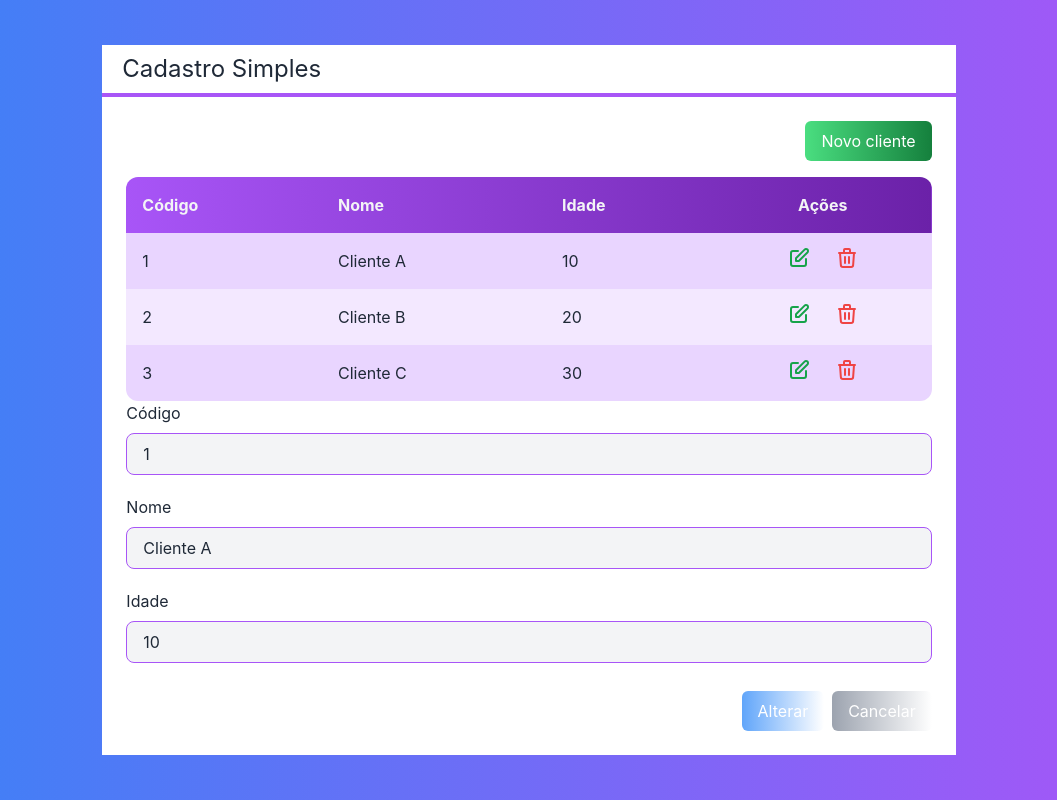
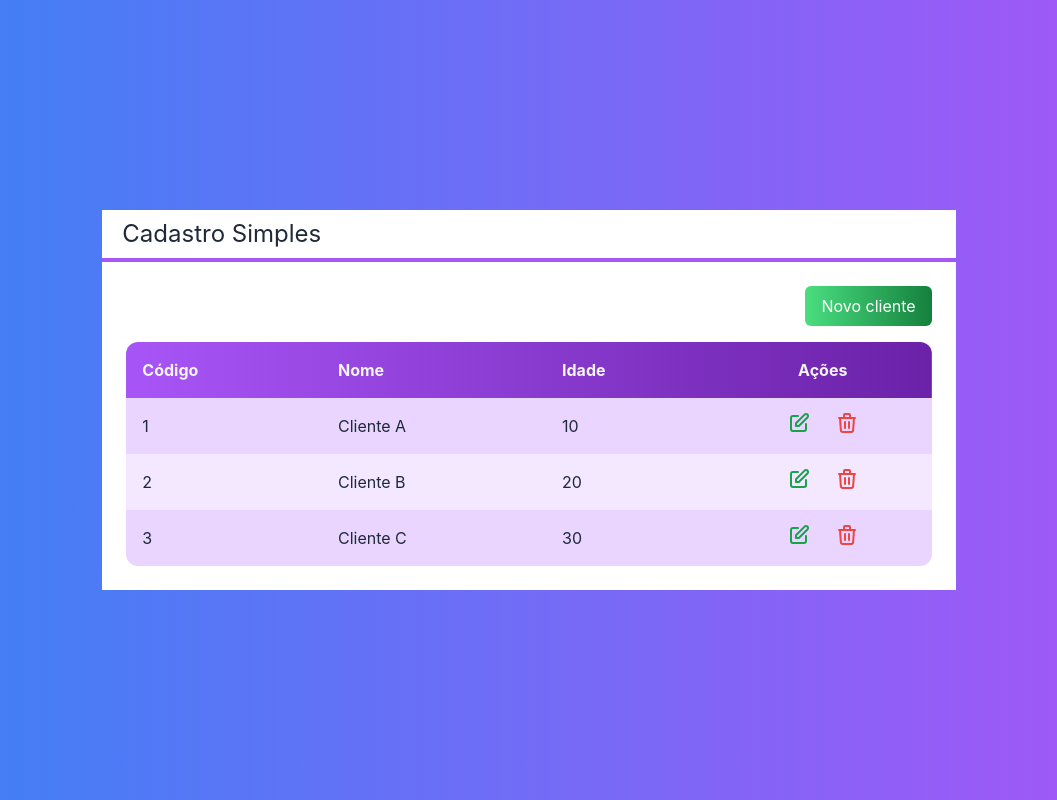
Before and after one commit to pedrohsbatista/CRUD-NextJS, a Next.js app: page / in a window 1280 px wide. Shown: the whole page, without its empty margins (111-1168 px from the left). Built offline with nearby package versions, Linux system fonts and the light colour scheme.

Commit message:
Alternando entre tabela e formulário

```diff
--- a/src/components/Botao.tsx
+++ b/src/components/Botao.tsx
@@ -2,6 +2,7 @@
     cor?: 'green' | 'blue' | 'gray'
     className?: string
     children: any
+    onClick?: () => void
 }
 
 export default function Botao(props: BotaoProps) {
@@ -11,7 +12,7 @@
             bg-gradient-to-r from-${cor}-400 to-${cor}-700
             text-white px-4 py-2 rounded-md
             ${props.className}
-        `}>
+        `} onClick={props.onClick}>
             {props.children}
         </button>
     )
--- a/src/components/Formulario.tsx
+++ b/src/components/Formulario.tsx
@@ -4,7 +4,9 @@
 import Cliente from "../core/Cliente";
 
 interface FormularioProps {
-    cliente: Cliente
+    cliente: Cliente,
+    clienteMudou?: (cliente: Cliente) => void
+    cancelado?: () => void
 }
 
 export default function Formulario(props: FormularioProps) {
@@ -21,10 +23,10 @@
                 `}>
                 <Botao cor="blue" className={`
                                             mr-2
-                                            `}>
+                                            `} onClick={() => props.clienteMudou?.(new Cliente(nome, +idade, id))}>
                     {id ? "Alterar" : "Salvar" }
                 </Botao>
-                <Botao>Cancelar</Botao>
+                <Botao onClick={props.cancelado}>Cancelar</Botao>
             </div>
         </div>
     )
--- a/src/pages/index.tsx
+++ b/src/pages/index.tsx
@@ -3,6 +3,7 @@
 import Botao from '../components/Botao'
 import Cliente from '../core/Cliente'
 import Formulario from '../components/Formulario'
+import { useState } from 'react'
 
 export default function Home() {
 
@@ -18,6 +19,12 @@
   function clienteExcluido(cliente: Cliente){
   }
 
+  function salvarCliente(cliente: Cliente) {
+    console.log(cliente)
+  }
+
+  const [visivel, setVisivel] = useState<'tabela' | 'form'>('tabela')
+
   return (
     <div className={`
       flex justify-center items-center h-screen
@@ -25,17 +32,22 @@
       text-white
     `}>
        <Layout titulo="Cadastro Simples">
+              {visivel === 'tabela' ? (
+                <>
                    <div className={`
                     flex justify-end
                   `}>
                     <Botao cor="green" className={`
                                             mb-4
-                `}>
+                    `} onClick={() => setVisivel('form')}>
                           Novo cliente
                     </Botao>
                   </div>
                   <Tabela clientes={clientes} clienteSelecionado={clienteSelecionado} clienteExcluido={clienteExcluido}></Tabela>
-            <Formulario cliente={clientes[0]}></Formulario>
+                </>
+              ) : (
+                <Formulario cliente={clientes[0]} clienteMudou={salvarCliente} cancelado={() => setVisivel('tabela')}></Formulario>
+              )}
         </Layout>
     </div>
   )
```
Lines whose indentation alone changed are shown as unchanged.
